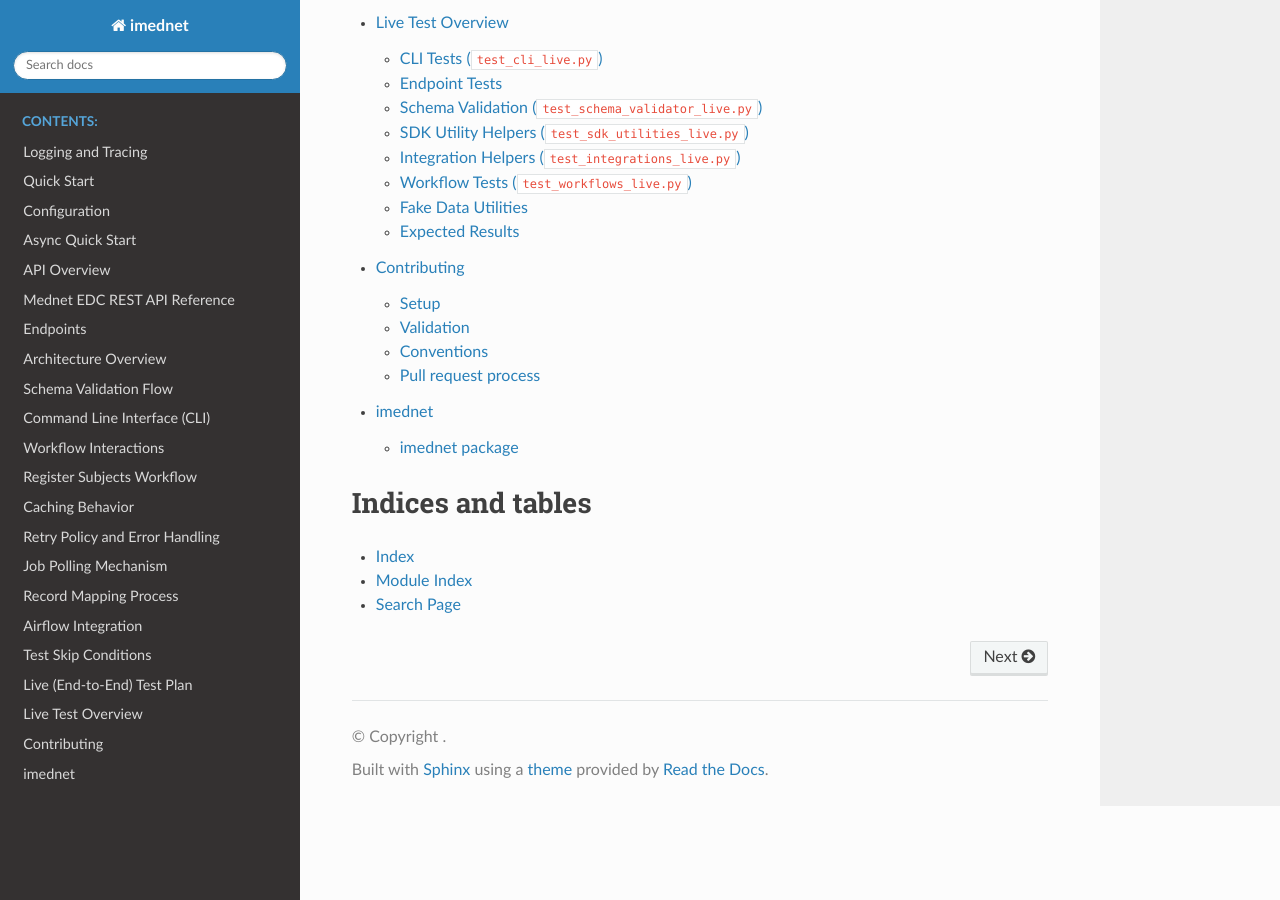
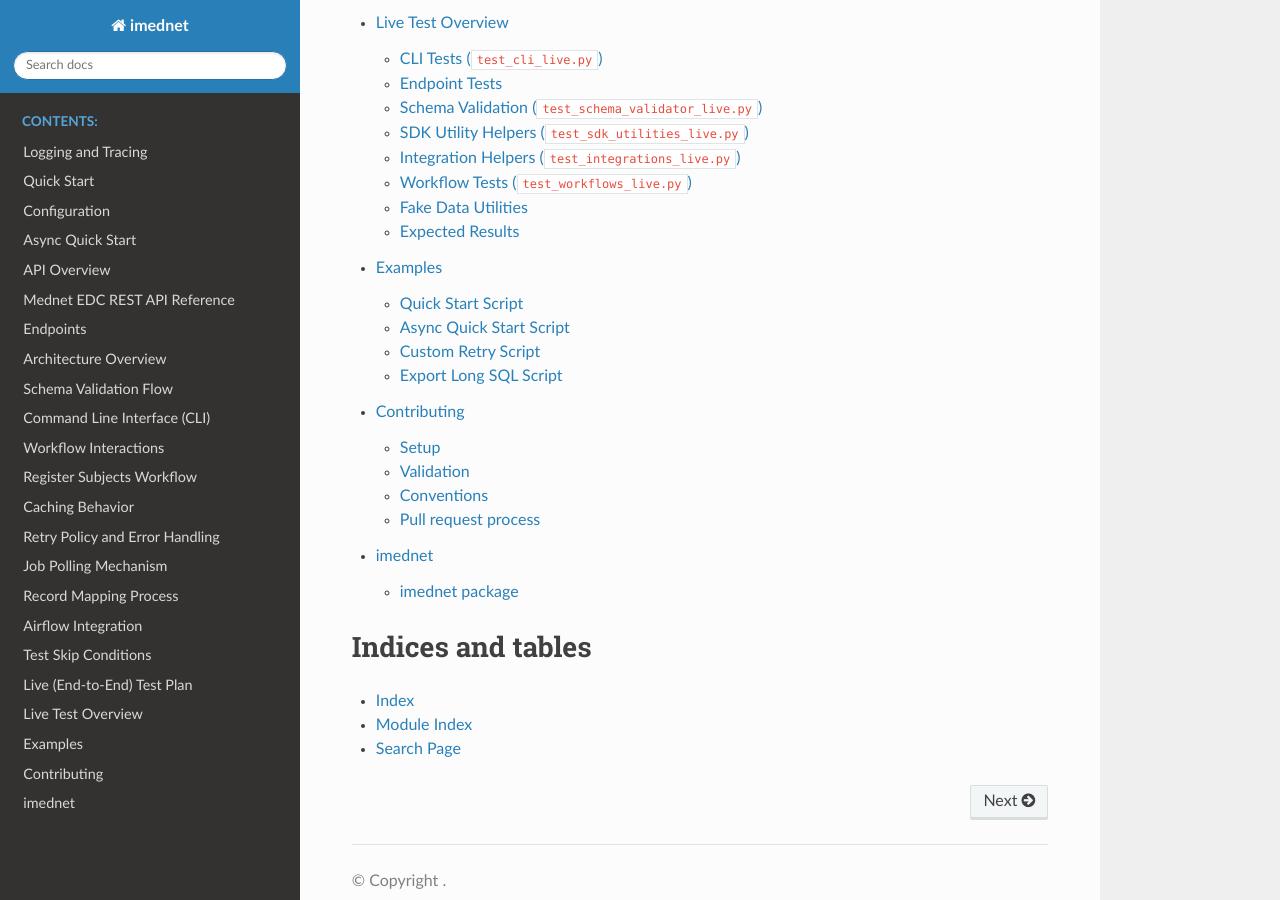
Before and after one commit to fderuiter/imednet-python-sdk, a Sphinx documentation site: the page built from docs/index.rst, in a window 1280 px wide and 900 px high, scrolled down 2765 px. Built offline with Sphinx 7.4.7 and the Read the Docs theme 3.1.0, drawn with Linux system fonts in a browser that asks for light colours; pages that are not in the unit, such as notebooks, are missing from menus.

Commit message:
docs: link examples and resolve warnings

```diff
--- a/docs/async_quick_start.rst
+++ b/docs/async_quick_start.rst
@@ -39,6 +39,6 @@ List studies asynchronously and poll a job:
 
    asyncio.run(main())
 
-The example script :mod:`examples.async_quick_start` provides a runnable version that
+The example script :doc:`examples/async_quick_start` provides a runnable version that
 validates required environment variables and optionally polls a job when
 ``IMEDNET_JOB_STUDY_KEY`` and ``IMEDNET_BATCH_ID`` are set.
--- a/docs/cli.rst
+++ b/docs/cli.rst
@@ -83,7 +83,7 @@ require more time to insert large datasets.
 
    imednet export sql MY_STUDY table sqlite:///data.db --long-format
 
-See the example script :mod:`examples.export_long_sql` for invoking this option
+See the example script :doc:`examples/export_long_sql` for invoking this option
 via the SDK.
 
 Variable Filters
--- /dev/null
+++ b/docs/examples/async_quick_start.rst
@@ -0,0 +1,5 @@
+Async Quick Start Script
+========================
+
+.. literalinclude:: ../../examples/async_quick_start.py
+   :language: python
--- /dev/null
+++ b/docs/examples/custom_retry.rst
@@ -0,0 +1,5 @@
+Custom Retry Script
+===================
+
+.. literalinclude:: ../../examples/custom_retry.py
+   :language: python
--- /dev/null
+++ b/docs/examples/export_long_sql.rst
@@ -0,0 +1,5 @@
+Export Long SQL Script
+======================
+
+.. literalinclude:: ../../examples/export_long_sql.py
+   :language: python
--- /dev/null
+++ b/docs/examples/index.rst
@@ -0,0 +1,10 @@
+Examples
+========
+
+.. toctree::
+   :maxdepth: 1
+
+   quick_start
+   async_quick_start
+   custom_retry
+   export_long_sql
--- /dev/null
+++ b/docs/examples/quick_start.rst
@@ -0,0 +1,5 @@
+Quick Start Script
+==================
+
+.. literalinclude:: ../../examples/quick_start.py
+   :language: python
--- a/docs/imednet.integrations.rst
+++ b/docs/imednet.integrations.rst
@@ -29,7 +29,7 @@ Parameters:
     sdk = ImednetSDK()
     export_to_long_sql(sdk, "STUDY", "records", "sqlite:///records.db")
 
-The example script :mod:`examples.export_long_sql` provides a runnable
+The example script :doc:`examples/export_long_sql` provides a runnable
 demonstration.
 
 Subpackages
--- a/docs/index.rst
+++ b/docs/index.rst
@@ -25,6 +25,7 @@ Welcome to imednet's documentation!
    test_skip_conditions
    live_test_plan
    live_tests
+   examples/index
    contributing
    modules
 
--- a/docs/quick_start.rst
+++ b/docs/quick_start.rst
@@ -33,7 +33,7 @@ Enable structured logging and list studies:
    studies = sdk.studies.list()
    print(studies)
 
-The example script :mod:`examples.quick_start` provides a runnable version that
+The example script :doc:`examples/quick_start` provides a runnable version that
 validates required environment variables.
 
 Cached endpoints can be refreshed with ``refresh=True``. The caches are not thread safe so long running applications should recreate the SDK when needed.
--- a/docs/retry_policy.rst
+++ b/docs/retry_policy.rst
@@ -61,7 +61,7 @@ the wait times are 0.5 s, 1 s, 2 s, 4 s, and 8 s.
 Example script
 --------------
 
-The :mod:`examples.custom_retry` script demonstrates these concepts using a mock
+The :doc:`examples/custom_retry` script demonstrates these concepts using a mock
 transport:
 
 .. code-block:: console
```
Also changed, not shown: CHANGELOG.md (+1 -0 lines).
